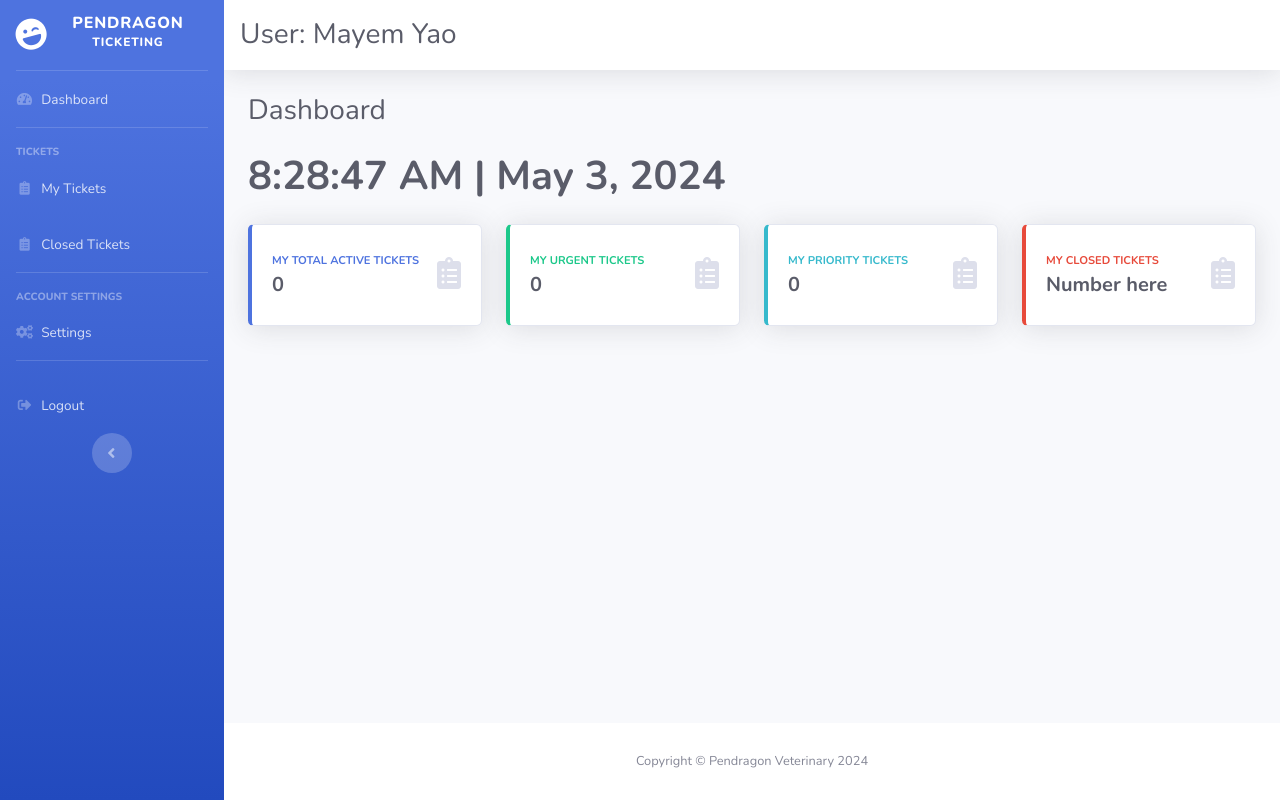
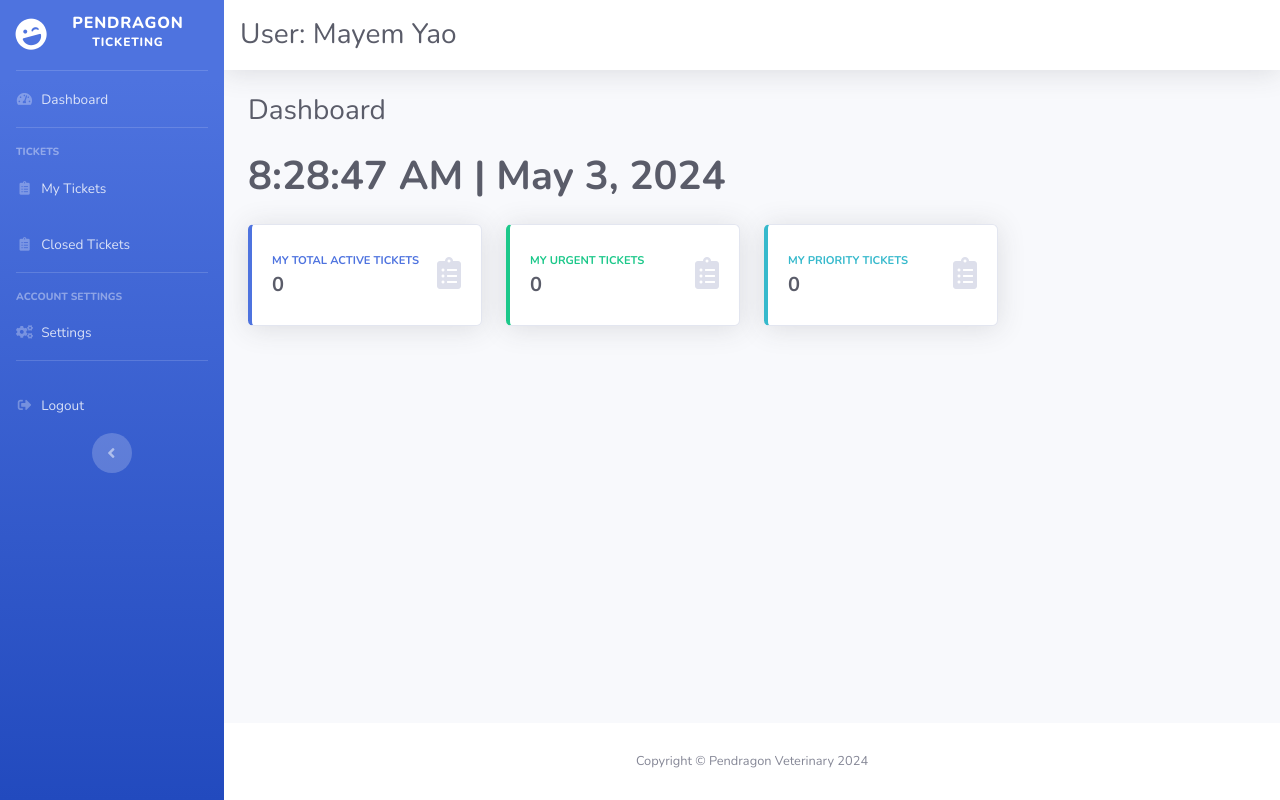
Before and after one commit to garreeh/ticketing_system, a PHP site: page /views/users/users_dashboard.php in a window 1280 px wide. Run offline with PHP 8.4, Linux system fonts and the light colour scheme; a user stored in the database is signed in; data comes from the database, SQL or seed files in the repository.

```diff
--- a/controllers/tables/users/view_tickets_table.php
+++ b/controllers/tables/users/view_tickets_table.php
@@ -310,7 +310,6 @@ $emp_id = $_SESSION['emp_id'];
 // Include the SSP class
 require('../../../assets/datatables/ssp.class.php');
 
-
 $where = "emp_id = $emp_id AND ticket_status = 'Pending'";
 
 $joinQuery = "FROM $table LEFT JOIN admin_user ON $table.admin_id = admin_user.admin_id";
--- a/views/admin/admin_closed_tickets.php
+++ b/views/admin/admin_closed_tickets.php
@@ -116,6 +116,10 @@ if (!isset($_SESSION['admin_id'])) {
 </html>
 
 <script>
+  $('#sidebarToggle').click(function () {
+    $('#closed_ticket').css('width', '100%');
+    // console.log(table) //This is for testing only
+  });
   $(document).ready(function() {
     $('#closed_ticket').dataTable({
       "pagingType": "numbers",
--- a/views/admin/admin_ticket_category.php
+++ b/views/admin/admin_ticket_category.php
@@ -149,6 +149,10 @@ if (!isset($_SESSION['admin_id'])) {
 </html>
 
 <script>
+  $('#sidebarToggle').click(function () {
+    $('#tickets_cat').css('width', '100%');
+    // console.log(table) //This is for testing only
+  });
   $(document).ready(function () {
     var ticketCategory = $('#tickets_cat').DataTable({
       "pagingType": "numbers",
--- a/views/admin/admin_unassigned_tickets.php
+++ b/views/admin/admin_unassigned_tickets.php
@@ -119,6 +119,10 @@ if (!isset($_SESSION['admin_id'])) {
 </html>
 
 <script>
+  $('#sidebarToggle').click(function () {
+    $('#unassigned_ticket').css('width', '100%');
+    // console.log(table) //This is for testing only
+  });
   $(document).ready(function() {
     var unassignedTicket = $('#unassigned_ticket').DataTable({
       "pagingType": "numbers",
--- a/views/admin/admin_view_tickets.php
+++ b/views/admin/admin_view_tickets.php
@@ -136,6 +136,10 @@ if (!isset($_SESSION['admin_id'])) {
 </html>
 
 <script>
+  $('#sidebarToggle').click(function () {
+    $('#assigned_ticket').css('width', '100%');
+    // console.log(table) //This is for testing only
+  });
   $(document).ready(function () {
     var assignedTicket = $('#assigned_ticket').DataTable({
           "pagingType": "numbers",
--- a/views/users/users_closed_tickets.php
+++ b/views/users/users_closed_tickets.php
@@ -116,6 +116,11 @@ if (!isset($_SESSION['emp_id'])) {
 </html>
 
 <script>
+  $('#sidebarToggle').click(function () {
+    $('#closed_tickets_user').css('width', '100%');
+    // console.log(table) //This is for testing only
+  });
+
   $(document).ready(function () {
     $('#closed_tickets_user').dataTable({
       "pagingType": "numbers",
--- a/views/users/users_dashboard.php
+++ b/views/users/users_dashboard.php
@@ -131,24 +131,6 @@ if (!isset($_SESSION['emp_id'])) {
                 </div>
               </div>
             </div>
-
-            <!-- Closed Tickets Card -->
-            <div class="col-xl-3 col-md-6 mb-4">
-              <div class="card border-left-danger shadow h-100 py-2">
-                <div class="card-body">
-                  <div class="row no-gutters align-items-center">
-                    <div class="col mr-2">
-                      <div class="text-xs font-weight-bold text-danger text-uppercase mb-1">
-                        My Closed Tickets</div>
-                      <div class="h5 mb-0 font-weight-bold text-gray-800">Number here</div>
-                    </div>
-                    <div class="col-auto">
-                      <i class="fas fa-clipboard-list fa-2x text-gray-300"></i>
-                    </div>
-                  </div>
-                </div>
-              </div>
-            </div>
           </div>
         </div>
         <!-- /.container-fluid -->
--- a/views/users/users_tickets.php
+++ b/views/users/users_tickets.php
@@ -125,6 +125,10 @@ if (!isset($_SESSION['emp_id'])) {
 </html>
 
 <script>
+  $('#sidebarToggle').click(function () {
+    $('#view_tickets').css('width', '100%');
+    // console.log(table) //This is for testing only
+  });
   $(document).ready(function () {
     // Initialize DataTable with an ID
     var dataTable = $('#view_tickets').DataTable({
```
